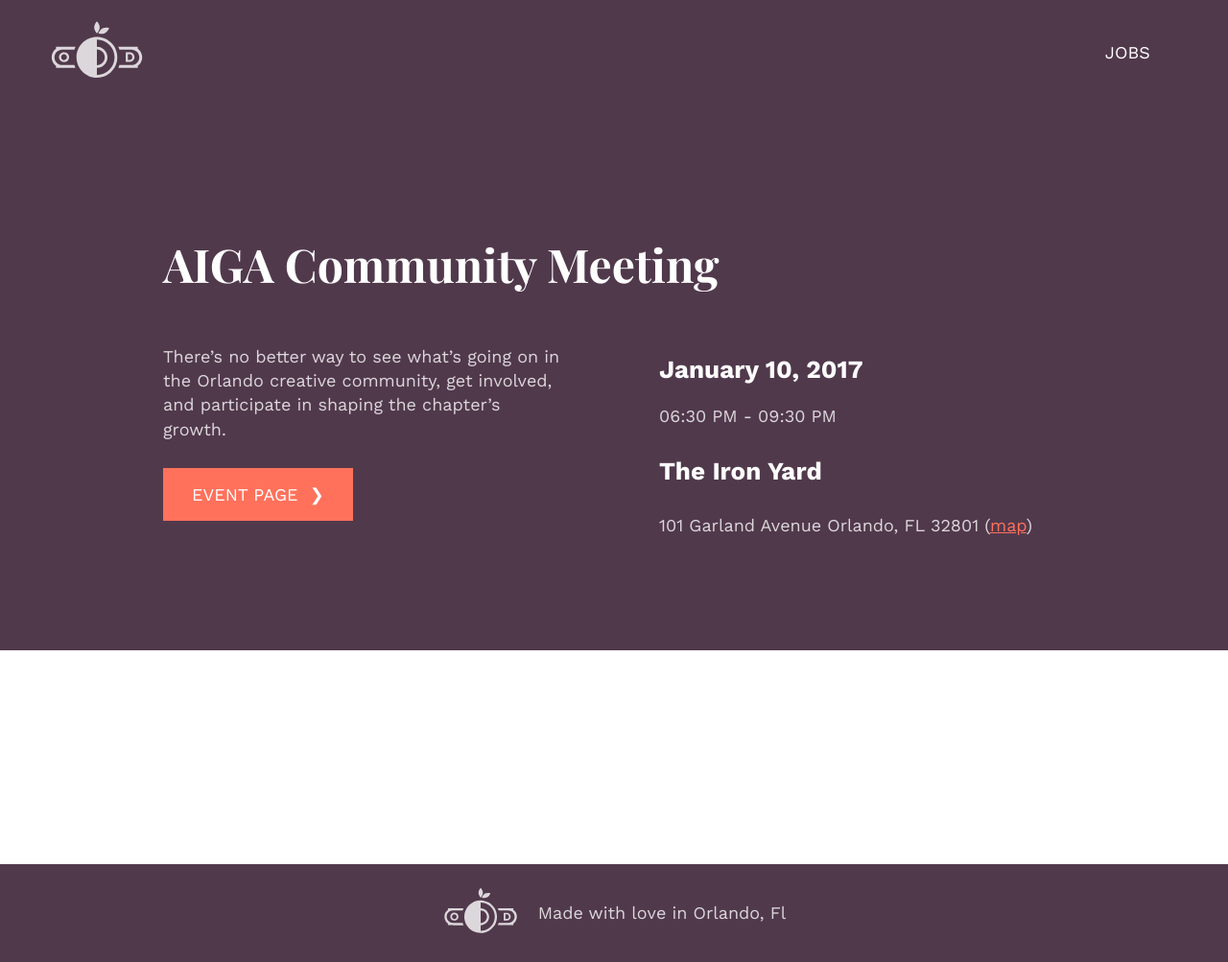
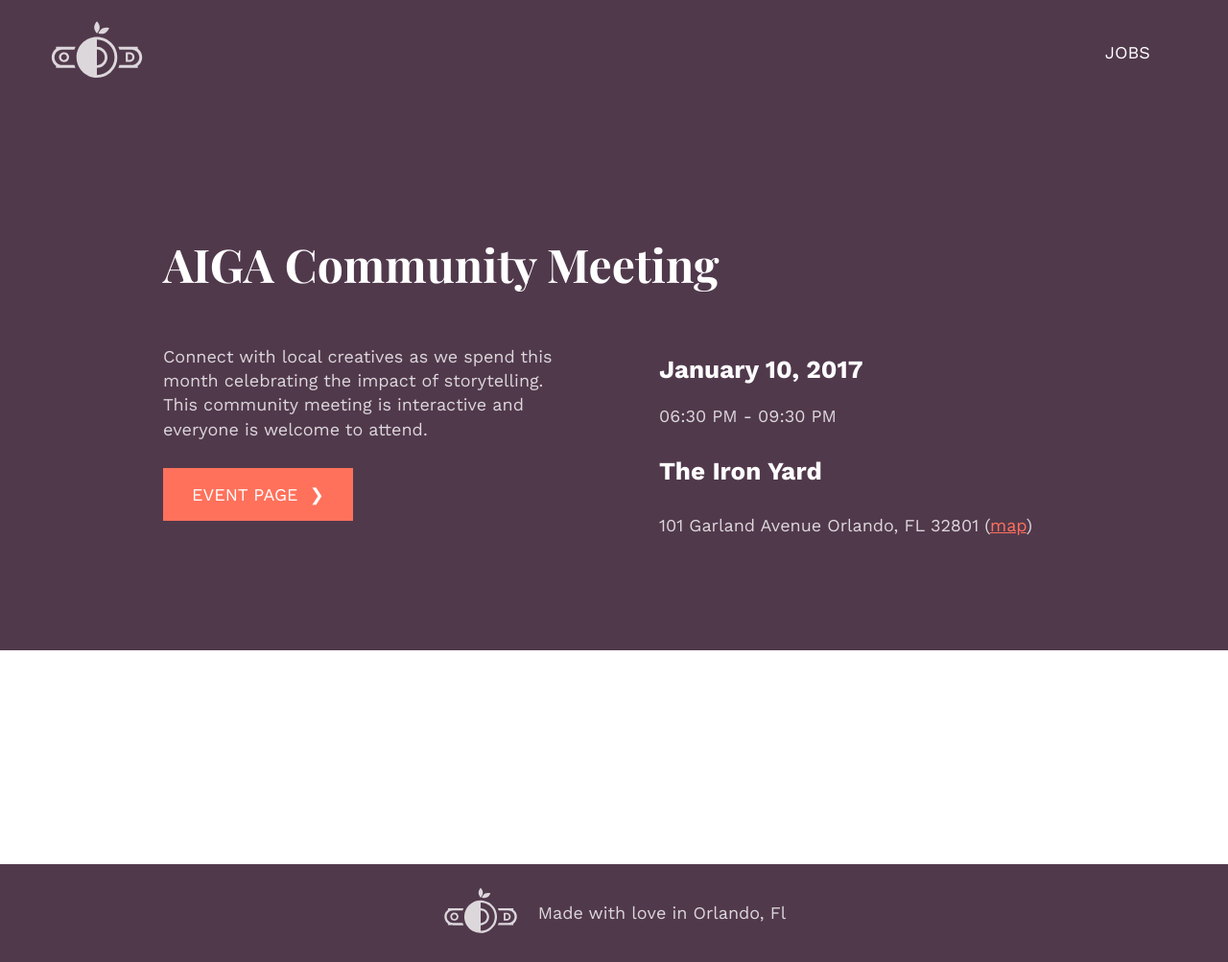
Before and after one commit to whosdustin/orlando-designers, a Jekyll site: the page built from _events/community-meeting.markdown, in a window 1280 px wide. Shown: the whole page at 96% size. Built offline with Jekyll 4.4.1, drawn with Linux system fonts in a browser that asks for light colours; comment, search, counter and statistics services are not loaded.

Commit message:
Updated Community Meeting

```diff
--- a/_events/community-meeting.markdown
+++ b/_events/community-meeting.markdown
@@ -8,4 +8,4 @@
 link: http://orlando.aiga.org/event/november-2016-community-meeting/
 ---
 
-There's no better way to see what's going on in the Orlando creative community, get involved, and participate in shaping the chapter's growth.
+Connect with local creatives as we spend this month celebrating the impact of storytelling. This community meeting is interactive and everyone is welcome to attend.
```
